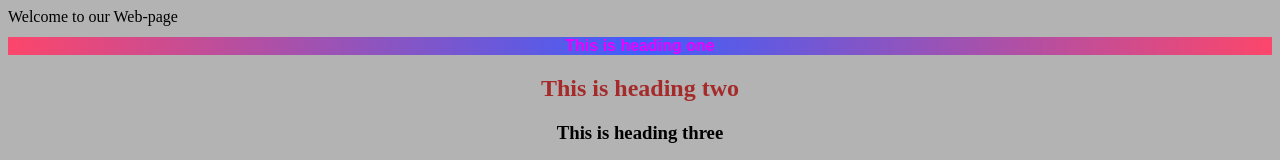
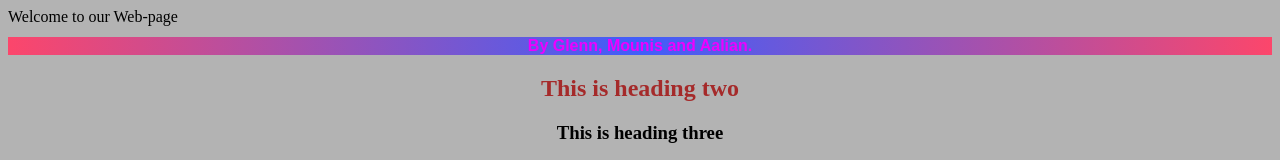
Before and after one commit to AthenaGarderobe/athena-garderobe1, a plain HTML site: page Start.html in a window 1280 px wide. Shown: the top 160 px of the page. Drawn offline with Linux system fonts and the light colour scheme.

Commit message:
Update Start.html

```diff
--- a/Start.html
+++ b/Start.html
@@ -7,7 +7,7 @@
 </head>
 <body>
     <p1> Welcome to our Web-page </p1>
-    <h1 class="myClass">This is heading one</h1>
+    <h1 class="myClass">By Glenn, Mounis and Aalian.</h1>
     <h2>This is heading two</h2>
     <h3>This is heading three</h3>
     <h4>This is heading four</h4>
```
